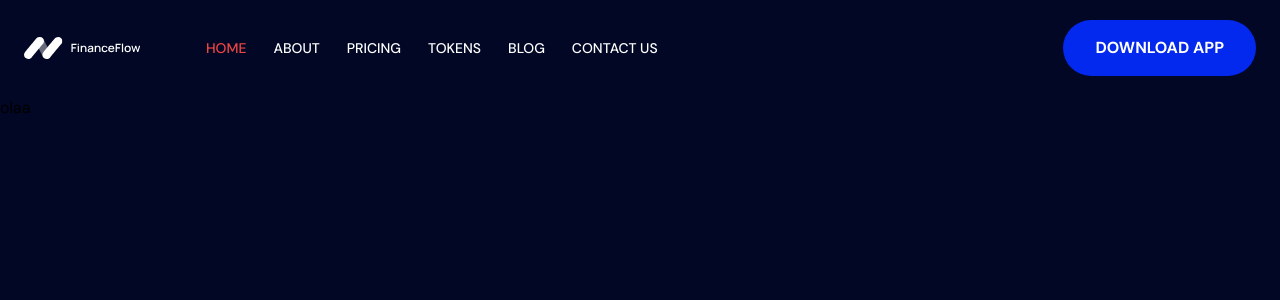
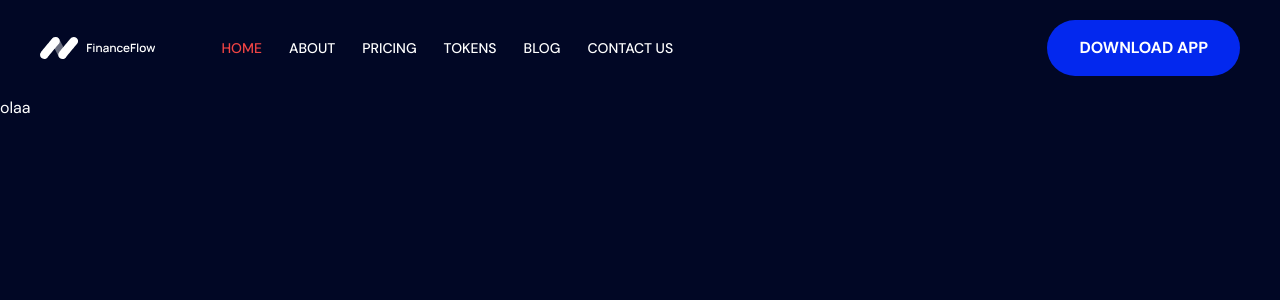
Before and after one commit to juliuscaezarff/Finance-Flow, a Next.js app: page / in a window 1280 px wide. Shown: the top 300 px of the page. Built offline with nearby package versions, Linux system fonts and the light colour scheme.

Commit message:
feat: corrigindo cor das letras

```diff
--- a/src/app/globals.css
+++ b/src/app/globals.css
@@ -4,11 +4,11 @@
 
 @layer base {
   body {
-    @apply bg-blue-primary-dark;
+    @apply bg-blue-primary-dark text-white;
   }
 
   .container {
-    @apply mx-auto w-full max-w-[1245px] px-6;
+    @apply mx-auto w-full max-w-[1245px] px-10;
   }
 
   *::-webkit-scrollbar {
```
